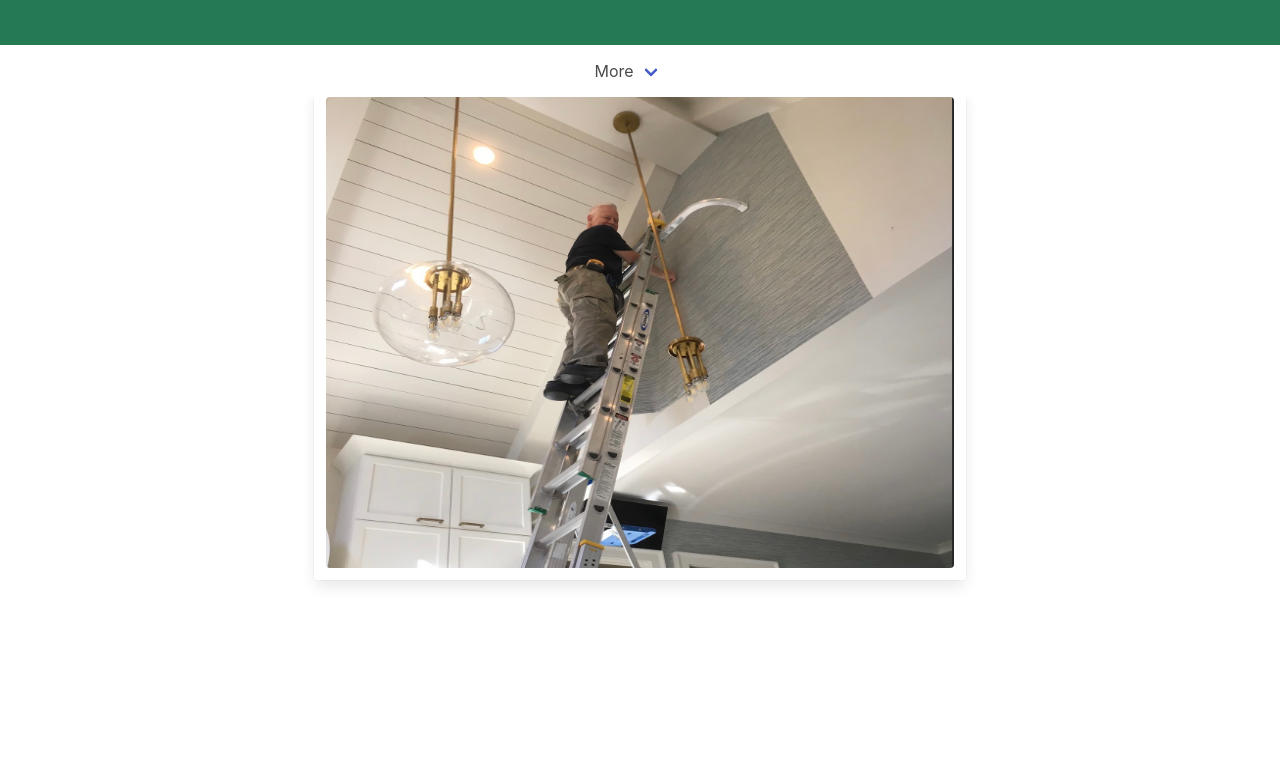
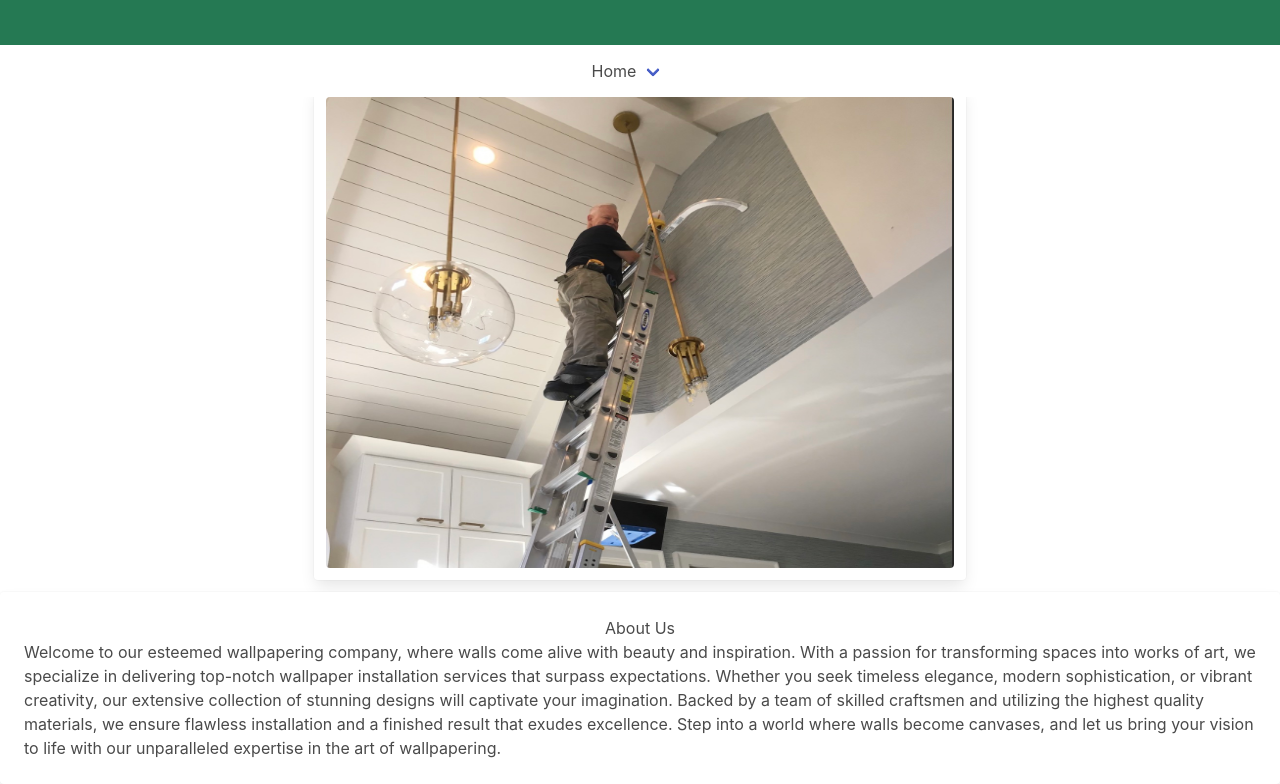
Before and after one commit to marbfree/KC-Reliable-Services, a plain HTML site: page index.html in a window 1280 px wide. Shown: the part 116-900 px from the top of the page. Before the commit the page ends 800 px from the top, so only its background shows below. Drawn offline with nearby package versions, Linux system fonts and the light colour scheme.

Commit message:
added links to sections of page

```diff
--- a/index.html
+++ b/index.html
@@ -8,13 +8,13 @@
     <link rel="stylesheet" href="./assets/style.css">
   </head>
   <body>
-    <section class="hero has-background-success-dark">
+    <section id="home" class="hero has-background-success-dark">
         <div class="hero-body">
           <p class="title has-text-success-light">
             KC's Reliable Services
           </p>
           <p class="subtitle has-text-success-light">
-            Wallpaper Artist
+            Expert Wallpaper Hanger
           </p>
         </div>
       </section>
@@ -22,12 +22,12 @@
     <div class="navbar-menu">
       <div class="navbar-end">
         <div class="navbar-item has-dropdown is-hoverable">
-          <a class="navbar-link">
-            More
+          <a class="navbar-link" href="#home">
+            Home
           </a>
 
           <div class="navbar-dropdown">
-            <a class="navbar-item">
+            <a class="navbar-item" href="#About">
               About
             </a>
             <a class="navbar-item">
@@ -53,13 +53,23 @@
   <div class="columns">
     <div class="card column is-half
     is-offset-one-quarter">
-        <div class="card-image background-success-dark">
+        <div class="card-image">
             <figure class="image is-4by3">
                 <img src="./assets/images/KC Wallpaper Archway.jpg" alt="KC wallpapering a ceiling">
             </figure>
         </div>
     </div>
   </div>
-  </body>
+  <div class="card">
+    <div class="card-content">
+      <div class="content">
+        <p id="About">About Us</p>
+          Welcome to our esteemed wallpapering company, where walls come alive with beauty and inspiration.
+        With a passion for transforming spaces into works of art, we specialize in delivering top-notch wallpaper installation services that surpass expectations.
+        Whether you seek timeless elegance, modern sophistication, or vibrant creativity, our extensive collection of stunning designs will captivate your imagination.
+        Backed by a team of skilled craftsmen and utilizing the highest quality materials, we ensure flawless installation and a finished result that exudes excellence.
+        Step into a world where walls become canvases, and let us bring your vision to life with our unparalleled expertise in the art of wallpapering.      </div>
+    </div>
+  </div>
   </body>
 </html>
```
